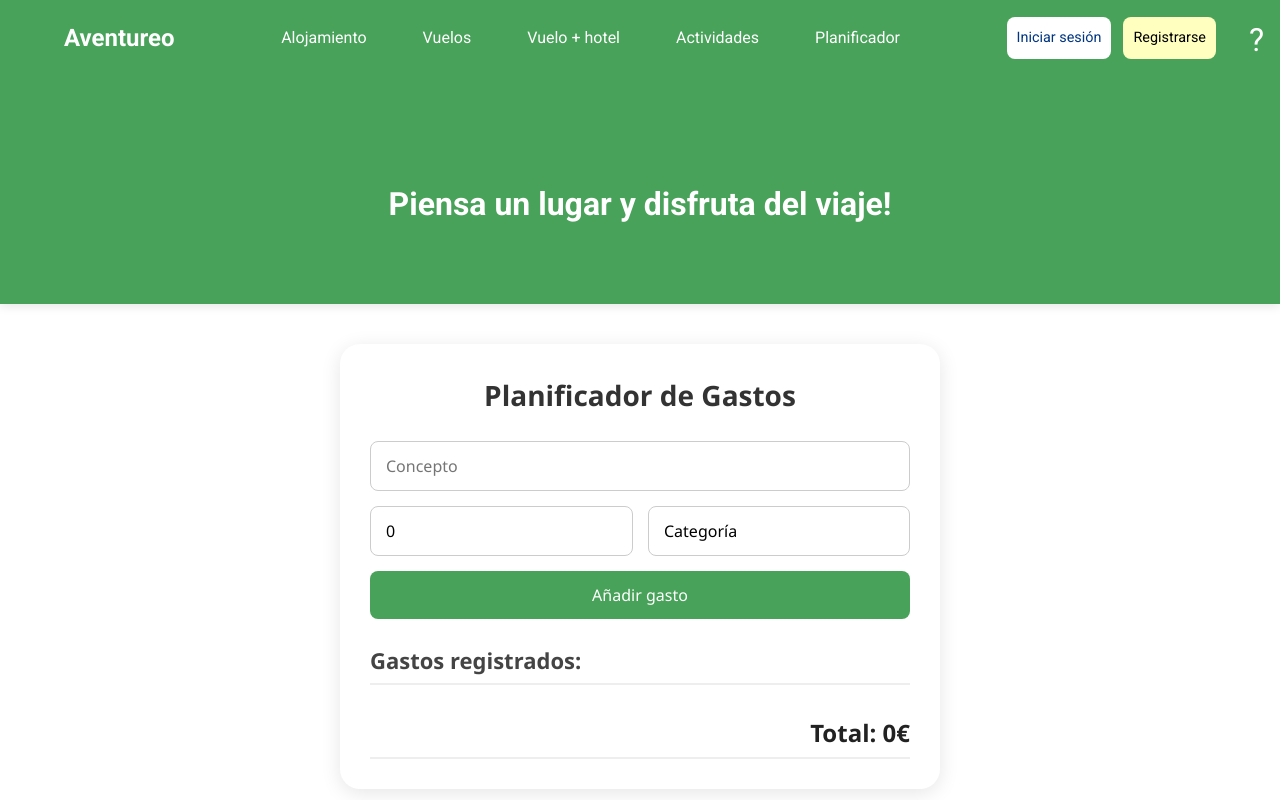
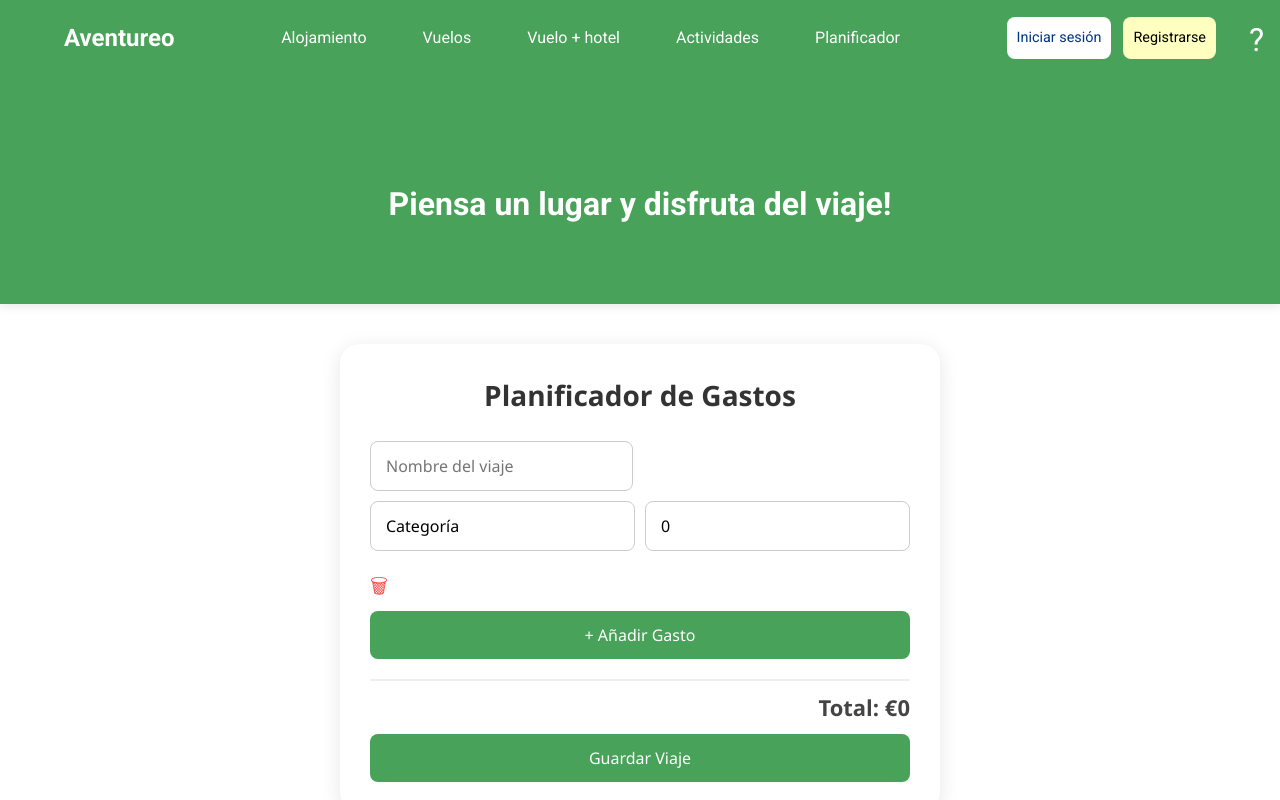
Before and after one commit to viictorsieerra/aventureo-front, a Vue app: page /planificador in a window 1280 px wide. Shown: the top 800 px of the page. Built offline with nearby package versions, Linux system fonts and the light colour scheme.

Commit message:
Dejado a medias el apartado de Planificador (falta probar funcionamiento con back)

```diff
--- /dev/null
+++ b/src/services/GastoService.ts
@@ -0,0 +1,33 @@
+export function addGasto(gasto: { idViaje: number, idCategoria: number, nombre: string, cantidad: number }) {
+    const gastoNuevo = {
+      gasto: {  // Asegúrate de que esté envuelto en 'gasto'
+        idCategoria: gasto.idCategoria,
+        idViaje: gasto.idViaje,
+        nombre: gasto.nombre,
+        cantidad: gasto.cantidad
+      }
+    };
+
+    return fetch('https://localhost:7333/api/Gasto', {
+      method: 'POST',
+      headers: {
+        'Content-Type': 'application/json',
+      },
+      body: JSON.stringify(gastoNuevo)
+    })
+    .then(response => {
+      if (!response.ok) {
+        return response.text().then(text => {
+          throw new Error(`Error al añadir el gasto: ${text}`);
+        });
+      }
+      return response.json();
+    })
+    .then(data => {
+      return data;
+    })
+    .catch(error => {
+      console.error('Error al añadir el gasto', error);
+      throw error;
+    });
+  }
--- a/src/stores/gastos.ts
+++ b/src/stores/gastos.ts
@@ -23,7 +23,6 @@ export const useGastosStore = defineStore('gastos', () => {
     return gastos.value.reduce((sum, g) => sum + g.importe, 0)
   })
 
-  // Guardar en localStorage cada vez que cambien los gastos
   watch(gastos, (nuevoValor) => {
     localStorage.setItem('gastos', JSON.stringify(nuevoValor))
   }, { deep: true })
--- a/src/views/PlanificadorVIew.vue
+++ b/src/views/PlanificadorVIew.vue
@@ -1,56 +1,107 @@
 <template>
-    <div class="planificador">
-      <h2>Planificador de Gastos</h2>
+  <div class="planificador">
+    <h2>Planificador de Gastos</h2>
 
-      <form @submit.prevent="agregarNuevoGasto">
-        <input v-model="nuevoGasto.concepto" placeholder="Concepto" required />
-        <input v-model.number="nuevoGasto.importe" type="number" placeholder="Importe (€)" required />
-        <select v-model="nuevoGasto.categoria" required>
-          <option disabled value="">Categoría</option>
-          <option>Comida</option>
-          <option>Transporte</option>
-          <option>Alojamiento</option>
-          <option>Ocio</option>
-          <option>Otros</option>
-        </select>
-        <button type="submit">Añadir gasto</button>
-      </form>
 
-      <h3>Gastos registrados:</h3>
-      <ul>
-        <li v-for="gasto in store.gastos" :key="gasto.id">
-          {{ gasto.concepto }} - {{ gasto.importe }}€ ({{ gasto.categoria }})
-          <button @click="store.eliminarGasto(gasto.id)">❌</button>
-        </li>
-      </ul>
+    <input
+      v-model="viaje.nombre"
+      placeholder="Nombre del viaje"
+      required
+    />
 
-      <h3>Total: {{ store.total }}€</h3>
+
+    <div
+      v-for="(gasto, index) in viaje.gastos"
+      :key="index"
+      class="gasto-item"
+    >
+      <select v-model="gasto.categoria" required>
+        <option disabled value="0">Categoría</option>
+        <option :value="0">Vuelo</option>
+        <option :value="1">Transporte</option>
+        <option :value="2">Comida</option>
+        <option :value="3">Alojamiento</option>
+        <option :value="4">Ocio</option>
+        <option :value="5">Otros</option>
+      </select>
+
+      <input
+        v-model.number="gasto.cantidad"
+        type="number"
+        min="0"
+        placeholder="Cantidad (€)"
+        required
+      />
+
+      <button type="button" @click="eliminarGasto(index)">🗑</button>
     </div>
-  </template>
 
-  <script setup lang="ts">
-  import { reactive } from 'vue'
-  import { useGastosStore, type Gasto } from '@/stores/gastos'
 
-  const store = useGastosStore()
+    <button type="button" class="add-button" @click="añadirGasto">
+      + Añadir Gasto
+    </button>
 
-  type NuevoGasto = Omit<Gasto, 'id'>
 
-  const nuevoGasto = reactive<NuevoGasto>({
-    concepto: '',
-    importe: 0,
-    categoria: ''
-  })
+    <h3>Total: €{{ totalGastos }}</h3>
 
-  const agregarNuevoGasto = () => {
-    store.agregarGasto({ ...nuevoGasto })
-    nuevoGasto.concepto = ''
-    nuevoGasto.importe = 0
-    nuevoGasto.categoria = ''
+
+    <button class="save-button" @click="guardarViaje">Guardar Viaje</button>
+
+    <div v-if="error" class="error">{{ error }}</div>
+  </div>
+</template>
+
+<script lang="ts">
+import { defineComponent } from 'vue';
+import { addGasto } from '@/services/GastoService';
+
+export default defineComponent({
+  name: 'PlanificadorView',
+  data() {
+    return {
+      viaje: {
+        nombre: '',
+        gastos: [{ categoria: 0, cantidad: 0 }]
+      },
+      error: null as string | null
+    };
+  },
+  computed: {
+    totalGastos(): number {
+      return this.viaje.gastos.reduce((acc, gasto) => acc + (gasto.cantidad || 0), 0);
+    }
+  },
+  methods: {
+    añadirGasto() {
+      this.viaje.gastos.push({ categoria: 0, cantidad: 0 });
+    },
+    eliminarGasto(index: number) {
+      this.viaje.gastos.splice(index, 1);
+    },
+    async guardarViaje() {
+      try {
+        for (const gasto of this.viaje.gastos) {
+          await addGasto({
+            nombre: `${this.viaje.nombre} - Categoría ${gasto.categoria}`,
+            cantidad: gasto.cantidad,
+            idCategoria: gasto.categoria,
+            idViaje: 1
+          });
+        }
+
+        alert('Viaje y gastos guardados');
+        this.viaje = { nombre: '', gastos: [{ categoria: 0, cantidad: 0 }] };
+        this.error = null;
+      } catch (err) {
+        this.error = 'Error al guardar los gastos';
+        console.error(err);
+      }
+    }
   }
-  </script>
+});
+</script>
 
-  <style scoped>
+<style scoped>
 .planificador {
   max-width: 600px;
   margin: 40px auto;
@@ -68,17 +119,11 @@
   color: #333;
 }
 
-.planificador form {
-  display: flex;
-  flex-wrap: wrap;
-  gap: 15px;
-  margin-bottom: 25px;
-}
-
 .planificador input,
 .planificador select {
-  flex: 1 1 200px;
+  flex: 1 1 45%;
   padding: 12px 15px;
+  margin-bottom: 10px;
   border: 1px solid #ccc;
   border-radius: 8px;
   font-size: 16px;
@@ -87,14 +132,38 @@
 
 .planificador input:focus,
 .planificador select:focus {
-  border-color: #007BFF;
+  border-color: #007bff;
   outline: none;
 }
 
-.planificador button {
-  flex: 1 1 100%;
+.gasto-item {
+  display: flex;
+  flex-wrap: wrap;
+  gap: 10px;
+  align-items: center;
+  margin-bottom: 10px;
+}
+
+.gasto-item button {
+  background-color: transparent;
+  border: none;
+  color: #ff4c4c;
+  font-size: 20px;
+  cursor: pointer;
+  transition: color 0.3s ease;
+}
+
+.gasto-item button:hover {
+  color: #c20000;
+}
+
+.add-button,
+.save-button {
+  display: block;
+  width: 100%;
   padding: 12px;
-  background-color:#48a259;
+  margin-top: 10px;
+  background-color: #48a259;
   color: #fff;
   border: none;
   border-radius: 8px;
@@ -103,53 +172,23 @@
   transition: background-color 0.3s ease;
 }
 
-.planificador button:hover {
-  background-color:#316e3c;
+.add-button:hover,
+.save-button:hover {
+  background-color: #316e3c;
 }
 
 .planificador h3 {
   margin-top: 20px;
   font-size: 22px;
   color: #444;
-  border-bottom: 2px solid #eee;
-  padding-bottom: 6px;
+  border-top: 2px solid #eee;
+  padding-top: 10px;
+  text-align: right;
 }
 
-.planificador ul {
-  list-style: none;
-  padding: 0;
-  margin: 0;
-}
-
-.planificador li {
-  display: flex;
-  justify-content: space-between;
-  align-items: center;
-  background-color: #F9F9F9;
-  padding: 10px 15px;
-  border-radius: 8px;
-  margin-bottom: 10px;
-  font-size: 16px;
-  color: #333;
-}
-
-.planificador li button {
-  background-color: transparent;
-  border: none;
-  color: #FF4C4C;
-  font-size: 18px;
-  cursor: pointer;
-  transition: color 0.3s ease;
-}
-
-.planificador li button:hover {
-  color: #c20000;
-}
-
-.planificador h3:last-of-type {
-  text-align: right;
-  font-size: 24px;
-  margin-top: 30px;
-  color: #222;
+.error {
+  margin-top: 15px;
+  color: red;
+  text-align: center;
 }
 </style>
```
